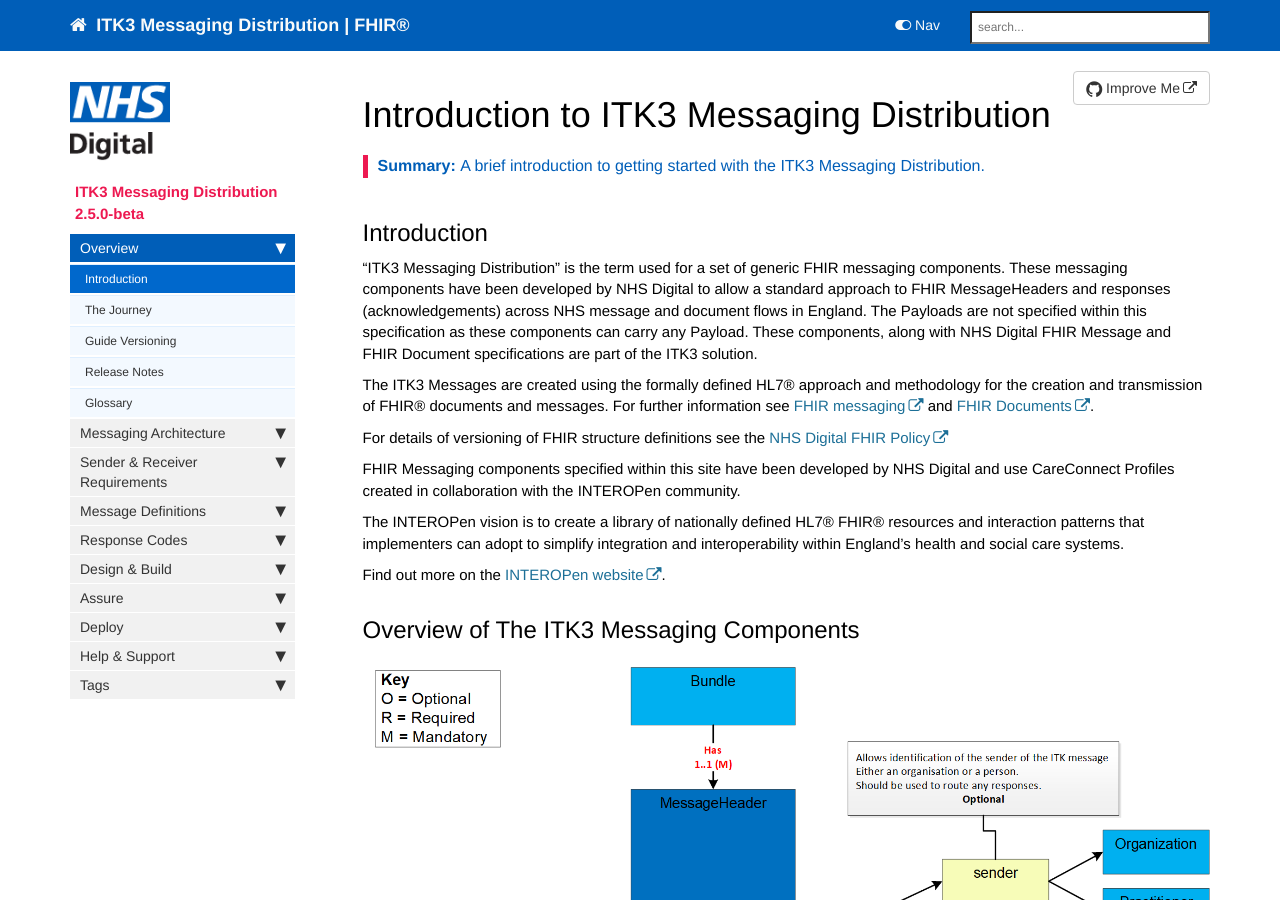
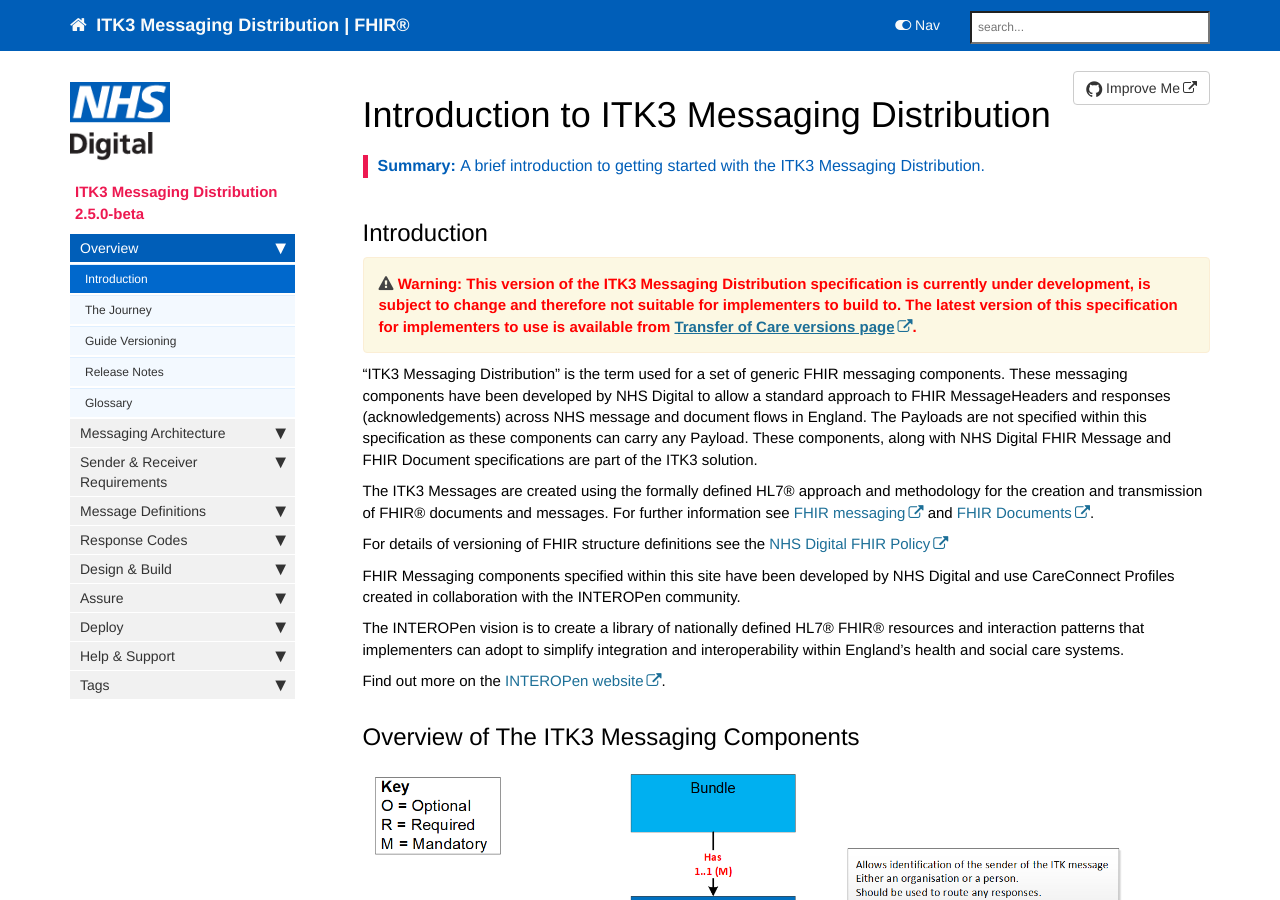
Before and after one commit to nhsconnect/ITK3-Messaging-Distribution, a Jekyll site: the page built from index.md, in a window 1280 px wide and 900 px high. Built offline with Jekyll 4.4.1, drawn with Linux system fonts in a browser that asks for light colours; nearby versions of some CDN libraries; comment, search, counter and statistics services are not loaded.

```diff
--- a/index.md
+++ b/index.md
@@ -9,6 +9,9 @@ summary: A brief introduction to getting started with the ITK3 Messaging Distrib
 ---
 
 ## Introduction ##
+
+
+{% include custom/versions_warning.html %}
 
 "ITK3 Messaging Distribution" is the term used for a set of generic FHIR messaging components. These messaging components have been developed by NHS Digital to allow a standard approach to FHIR MessageHeaders and responses (acknowledgements) across NHS message and document flows in England. The Payloads are not specified within this specification as these components can carry any Payload. These components, along with NHS Digital FHIR Message and FHIR Document specifications are part of the ITK3 solution.
 
```
